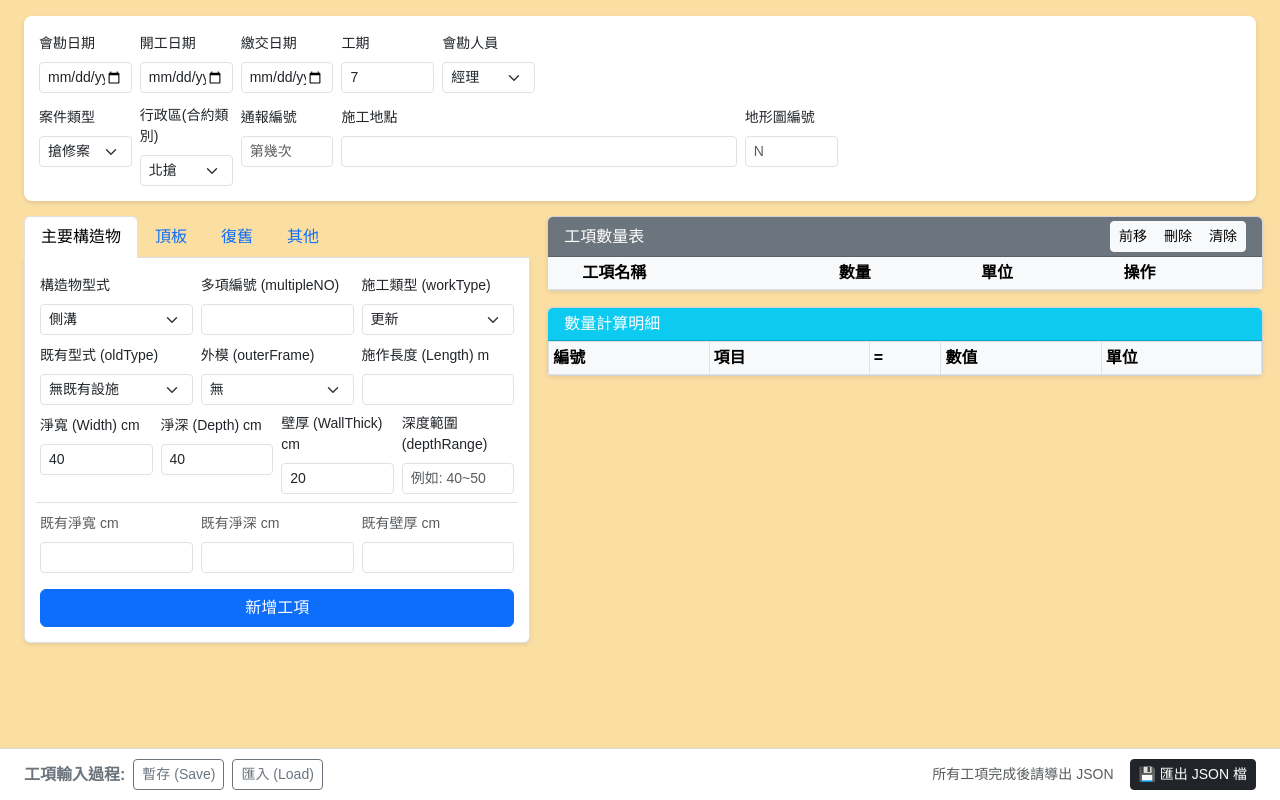
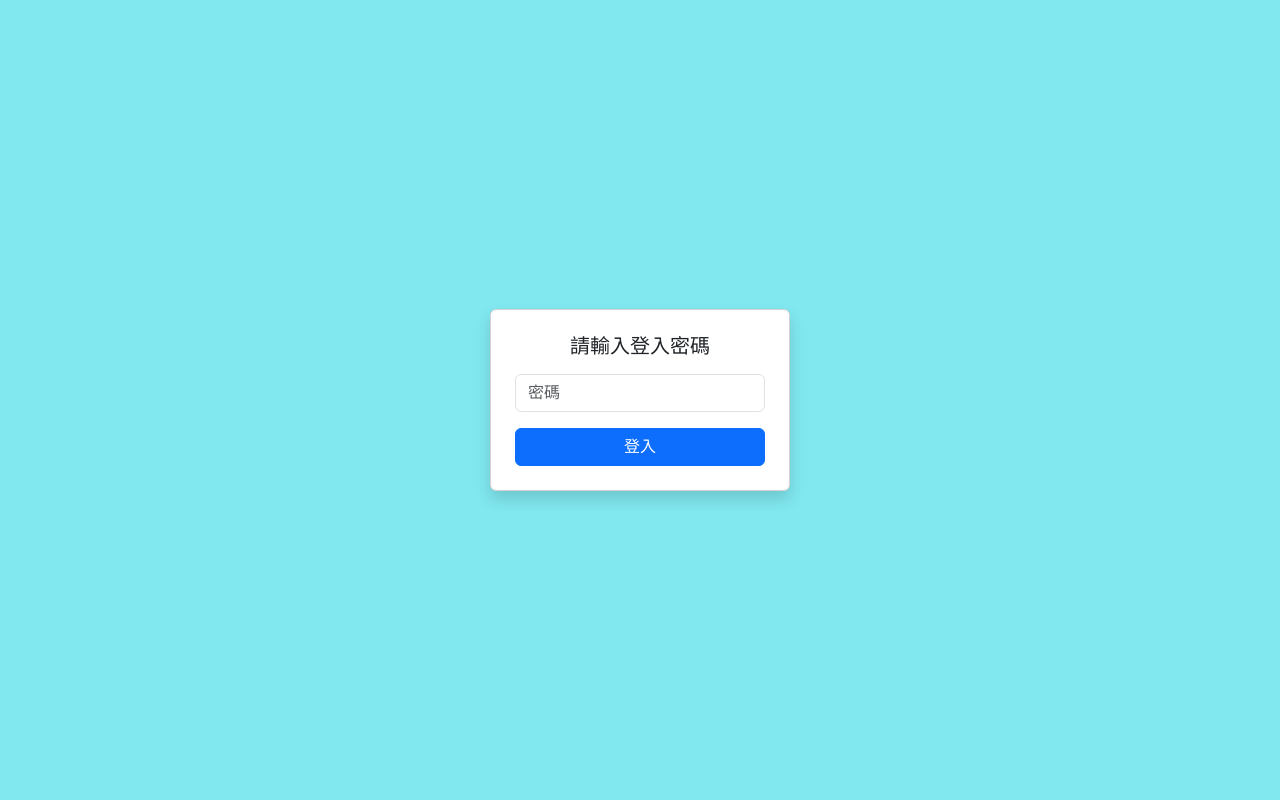
Before and after one commit to tingway/DesignHelperWeb, a Flask app: page / in a window 1280 px wide. Run offline with Flask 3, Linux system fonts and the light colour scheme; lists and menus that the app fills with data are empty; some libraries are stand-ins or nearby versions.

Commit message:
add note, contractTxt, password

```diff
--- a/Kernel_Calculate.py
+++ b/Kernel_Calculate.py
@@ -591,6 +591,7 @@ def calKernel(workItemType, workItem):
                 txt = f"error at :{key}{contractData[key][0]}"
                 logger.info(txt)
 
+    print(calDetail)
     return(calDetail)
 
 # 供 app 使用的別名
--- a/app.py
+++ b/app.py
@@ -38,11 +38,13 @@ def save_json():
         data = request.json
         # 這裡的 data 預期包含 { workItemsDict, caculateDataDict, caseData }
         # 比照 DesignHelper.py 的儲存格式
+        print(data)
         output_format = [
             data.get('workItemsDict', {}),
             data.get('caculateDataDict', {}),
             data.get('caseData', {})
         ]
+        print(output_format)
         json_str = json.dumps(output_format, ensure_ascii=False, indent=2)
         return jsonify({"status": "success", "json_str": json_str})
     except Exception as e:
@@ -51,3 +53,5 @@ def save_json():
 if __name__ == '__main__':
     port = int(os.environ.get('PORT', 5000))
     app.run(host='0.0.0.0', port=port, debug=True)
+
+# localhost:5000
--- a/templates/index.html
+++ b/templates/index.html
@@ -7,7 +7,8 @@
     <title>DesignHelper Web - 通報單產生器</title>
     <link href="https://cdn.jsdelivr.net/npm/bootstrap@5.3.0/dist/css/bootstrap.min.css" rel="stylesheet">
     <style>
-        body { background-color: #fadea2; font-family: "Microsoft JhengHei", sans-serif; }
+        body { background-color: #81e8f0; font-family: "Microsoft JhengHei", sans-serif; }
+        /* for online #fadea2, for local #81e8f0  */
         .case-header { background: white; padding: 15px; border-radius: 8px; box-shadow: 0 2px 4px rgba(0,0,0,0.1); margin-bottom: 15px; }
         /* 修正：確保 tab-content 有白色背景與適當間距 */
         .tab-content {
@@ -39,6 +40,14 @@
 </head>
 
 <body>
+<div id="passwordOverlay" style="position: fixed; top: 0; left: 0; width: 100%; height: 100%; background: #81e8f0; z-index: 9999; display: flex; justify-content: center; align-items: center;">
+    <div class="card p-4 shadow" style="width: 300px;">
+        <h5 class="text-center mb-3">請輸入登入密碼</h5>
+        <input type="password" id="sitePassword" class="form-control mb-3" placeholder="密碼">
+        <button class="btn btn-primary w-100" onclick="checkPassword()">登入</button>
+        <div id="loginError" class="text-danger mt-2 small" style="display: none;">密碼錯誤，請重新輸入</div>
+    </div>
+</div>
 
 <div class="container-fluid px-4">
     <div class="case-header mt-3">
@@ -64,11 +73,22 @@
             <div class="col-6 col-md-1">
                 <label class="form-label small">行政區(合約類別)</label>
                 <select class="form-select form-select-sm" id="contractTxt">
-                    <option value="北搶">北搶</option><option value="中松">中山松山</option><option value="士大">士林大同</option><option value="北投">北投</option><option value="全市搶">全市搶修</option>
+                    <option value="114北搶">114北搶</option>
+                    <option value="114中松">114中松</option>
+                    <option value="114士大">114士大</option>
+                    <option value="114北投">114北投</option>
+                    <option value="114全市搶">114全市搶</option>
+                    <option value="115北投士林">115北投士林</option>
+                    <option value="115中山大同">115中山大同</option>
+                    <option value="115北區搶修">115北區搶修</option>
                 </select>
             </div>
-            <div class="col-6 col-md-1"><label class="form-label small">通報編號</label><input type="text" class="form-control form-control-sm" id="noticeNo" placeholder="第幾次"></div>
-            <div class="col-12 col-md-4"><label class="form-label small">施工地點</label><input type="text" class="form-control form-control-sm" id="workingPosition"></div>
+            <div class="col-6 col-md-1"><label class="form-label small">通報編號</label>
+                <input type="text" class="form-control form-control-sm" id="noticeNo" placeholder="第幾次"></div>
+            <div class="col-12 col-md-3"><label class="form-label small">施工地點</label>
+                <input type="text" class="form-control form-control-sm" id="workingPosition"></div>
+            <div class="col-12 col-md-1"><label class="form-label small">備註</label>
+                <input type="text" class="form-control form-control-sm" id="remarks"></div>
             <div class="col-6 col-md-1">
                 <label class="form-label small">地形圖編號</label>
                 <input type="text" class="form-control form-control-sm" id="mapNum" placeholder="N">
@@ -365,6 +385,30 @@
         if (valEl) { valEl.disabled = !el.checked; el.addEventListener('change', function(){ document.getElementById(valId).disabled = !this.checked; }); }
     });
 
+    // 設定您的密碼 (建議隨後自行修改)
+    const ACCESS_PASSWORD = "24970580";
+
+    function checkPassword() {
+        const input = document.getElementById('sitePassword').value;
+        const overlay = document.getElementById('passwordOverlay');
+        const errorMsg = document.getElementById('loginError');
+
+        if (input === ACCESS_PASSWORD) {
+            overlay.style.display = 'none'; // 密碼正確，移除遮罩
+            // 可選：將登入狀態存在 sessionStorage，重新整理時不用再輸入
+            sessionStorage.setItem('isLoggedIn', 'true');
+        } else {
+            errorMsg.style.display = 'block';
+        }
+    }
+
+    // 頁面載入時檢查是否已登入
+    document.addEventListener('DOMContentLoaded', () => {
+        if (sessionStorage.getItem('isLoggedIn') === 'true') {
+            document.getElementById('passwordOverlay').style.display = 'none';
+        }
+    });
+
     // 主要構造物工項建立邏輯
     function buildMainWorkItem() {
         const structureType = document.getElementById('m_structureType').value;
@@ -647,6 +691,7 @@
                     submitDay: (document.getElementById('submitDay') || {}).value || '',
                     caseType: (document.getElementById('caseType') || {}).value || '',
                     workingPosition: (document.getElementById('workingPosition') || {}).value || '',
+                    remarks: (document.getElementById('remarks') || {}).value || '',
                     noticeNo: (document.getElementById('noticeNo') || {}).value || '',
                     surveyStaff: (document.getElementById('surveyStaff') || {}).value || '',
                     contractTxt: (document.getElementById('contractTxt') || {}).value || '',
@@ -675,6 +720,7 @@
                 if (h.submitDay) document.getElementById('submitDay').value = h.submitDay;
                 if (h.caseType) document.getElementById('caseType').value = h.caseType;
                 if (h.workingPosition !== undefined) document.getElementById('workingPosition').value = h.workingPosition;
+                if (h.remarks !== undefined) document.getElementById('remarks').value = h.remarks;
                 if (h.noticeNo !== undefined) document.getElementById('noticeNo').value = h.noticeNo;
                 if (h.surveyStaff !== undefined) document.getElementById('surveyStaff').value = h.surveyStaff;
                 if (h.contractTxt) document.getElementById('contractTxt').value = h.contractTxt;
@@ -689,14 +735,19 @@
         } catch (e) { alert('匯入失敗'); }
     }
 
-    function getCaseData() {
+    function getCaseData() {// 獲取主地址與備註
+        const mainPos = document.getElementById('workingPosition').value;
+        const note = document.getElementById('remarks').value;
+
+        // 合併內容：如果備註有值，用括號括起來加在後面
+        const fullPosition = note ? `${mainPos}(${note})` : mainPos;
         return {
             surveyDate: document.getElementById('surveyDate').value,
             startDate: document.getElementById('startDate').value,
             submitDay: document.getElementById('submitDay').value,
             expectDate: document.getElementById('expectDate').value,
             caseType: document.getElementById('caseType').value,
-            workingPosition: document.getElementById('workingPosition').value,
+            workingPosition: fullPosition,
             noticeNo: document.getElementById('noticeNo').value,
             surveyStaff: document.getElementById('surveyStaff').value,
             contractTxt: document.getElementById('contractTxt').value,
```
Also changed, not shown: 通報單資料 (1).json (added, +110 -0 lines).
